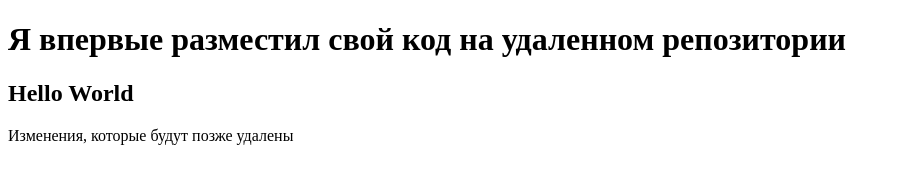
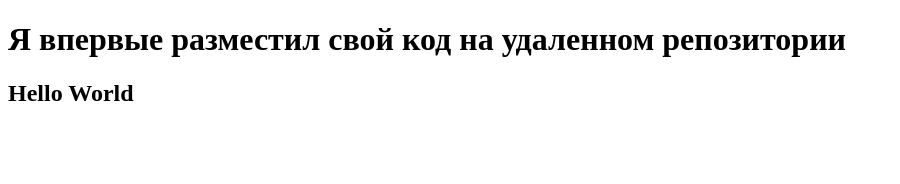
Before and after one commit to twetrt/lock-tok, a plain HTML site: page index.html in a window 1280 px wide. Shown: the whole page, without its empty margins (0-900 px from the left). Drawn offline with Linux system fonts and the light colour scheme.

Commit message:
Revert "wrong changes"
This reverts commit 6071016161c6713b95b329b0f8db566feb0bc6f8.

```diff
--- a/index.html
+++ b/index.html
@@ -8,6 +8,5 @@
 <body>
     <h1>Я впервые разместил свой код на удаленном репозитории</h1>
     <h2>Hello World</h2>
-    <p>Изменения, которые будут позже удалены</p>
 </body>
 </html>
```
